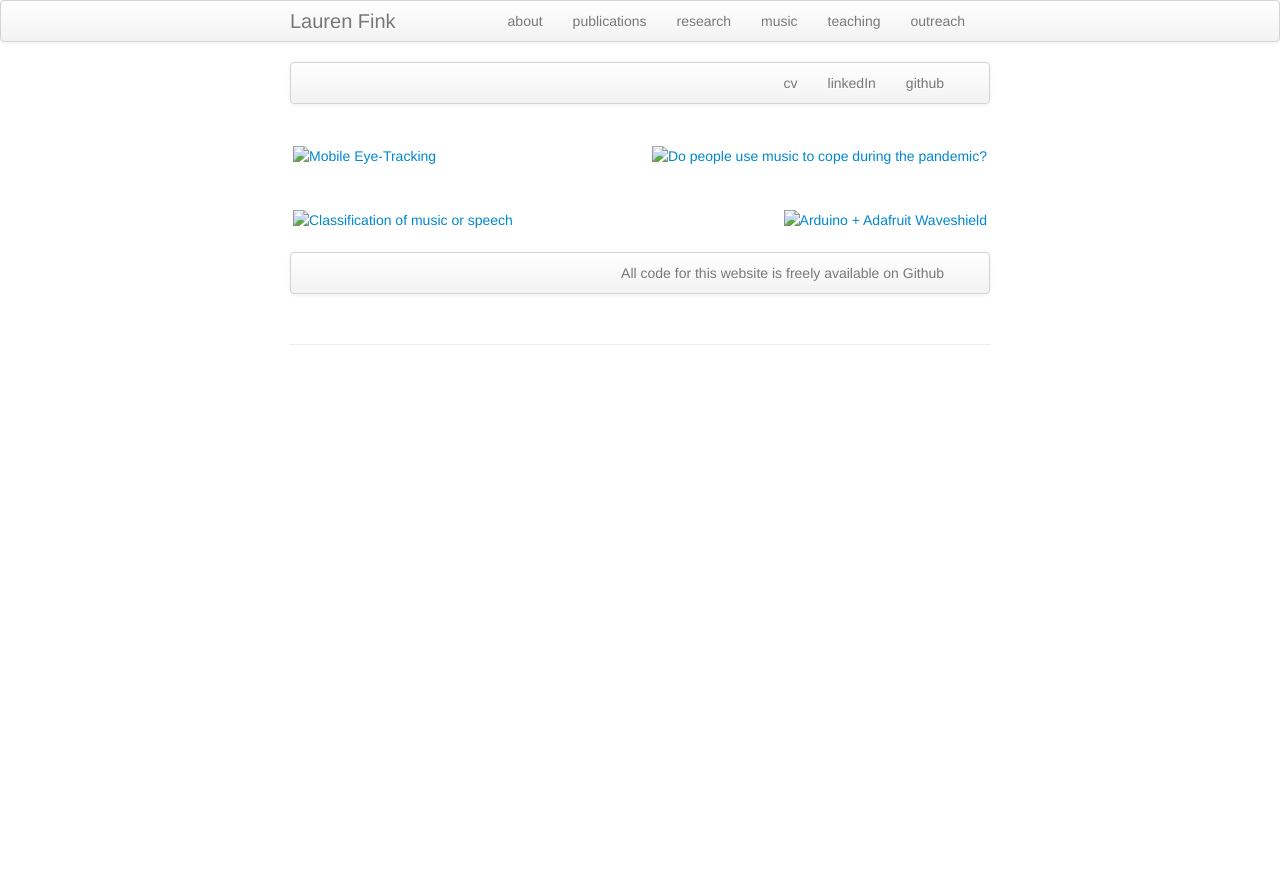
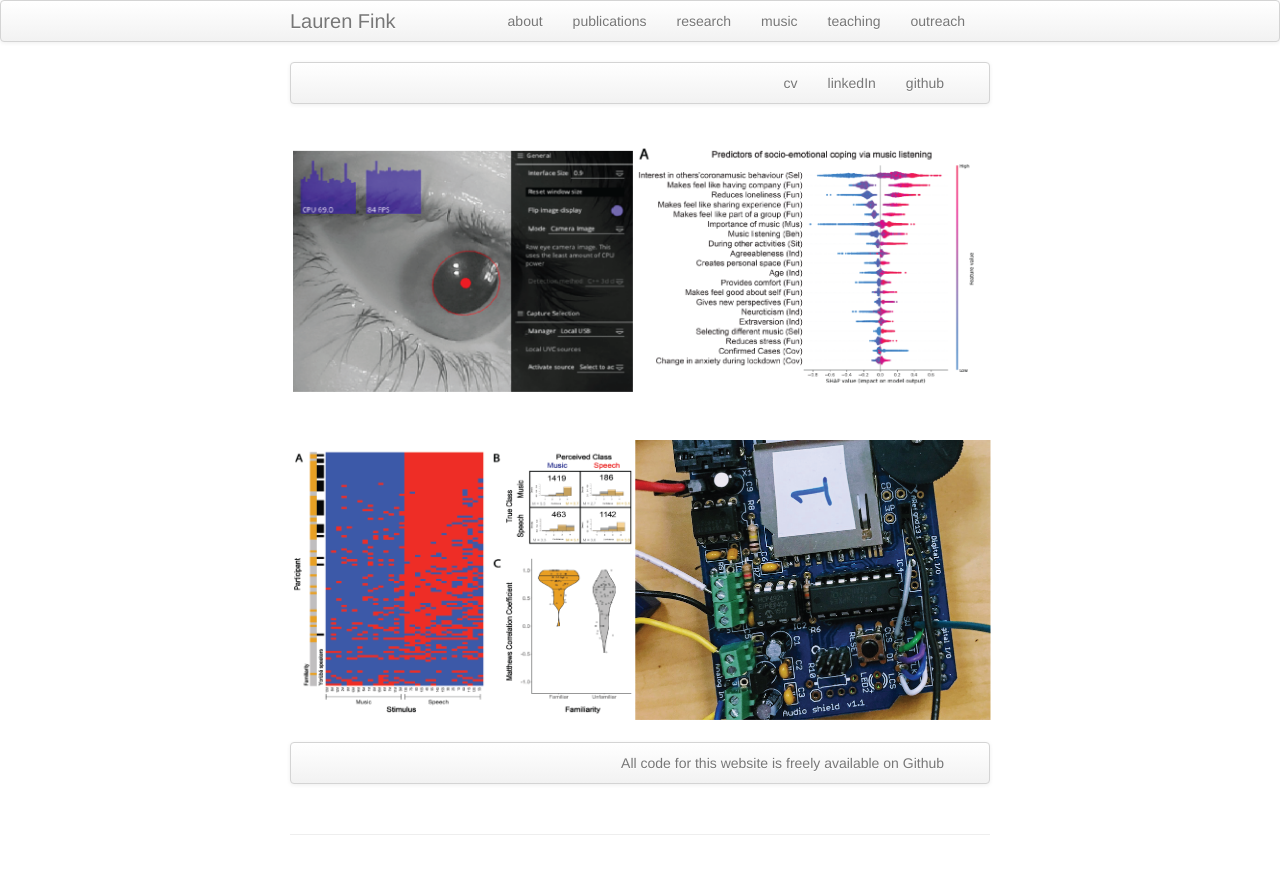
Before and after one commit to lkfink/lkfink.github.io, a Jekyll site: the page built from index.html, in a window 1280 px wide. Shown: the top 874 px of the page. Built offline with Jekyll 4.4.1, drawn with Linux system fonts in a browser that asks for light colours.

Commit message:
fix image dir

```diff
--- a/index.html
+++ b/index.html
@@ -44,24 +44,24 @@ keywords: Fink, music, rhythm, neuroscience, psychology, attention, eye-tracking
 <tr>
   <td class="left">
     <a href="pages/research.html#Mobile%20eye-tracking" target="_blank">
-        <img src="assets/publpics/mobileEyeLanding.png" alt="Mobile Eye-Tracking" title="Mobile Eye-Tracking"/>
+        <img src="pages/publpics/mobileEyeLanding.png" alt="Mobile Eye-Tracking" title="Mobile Eye-Tracking"/>
     </a>
   </td>
   <td class="right">
     <a href="pages/publpics/CMQ.html" target="_blank">
-        <img src="assets/publpics/cmqLanding.png" alt="Do people use music to cope during the pandemic?" title="Do people use music to cope during the pandemic?"/>
+        <img src="pages/publpics/cmqLanding.png" alt="Do people use music to cope during the pandemic?" title="Do people use music to cope during the pandemic?"/>
     </a>
   </td>
 </tr>
 <tr>
   <td class="left">
     <a href="pages/publpics/dundunDescr.html" target="_blank">
-        <img src="assets/publpics/dundunLanding.png" alt="Classification of music or speech" title="Classification of music or speech"/>
+        <img src="pages/publpics/dundunLanding.png" alt="Classification of music or speech" title="Classification of music or speech"/>
     </a>
   </td>
   <td class="right">
     <a href="pages/publpics/arduino.html" target="_blank">
-        <img src="assets/publpics/gemLanding.png" alt="Arduino + Adafruit Waveshield" title="Arduino + Adafruit Waveshield"/>
+        <img src="pages/publpics/gemLanding.png" alt="Arduino + Adafruit Waveshield" title="Arduino + Adafruit Waveshield"/>
     </a>
   </td>
 </tr>
```
